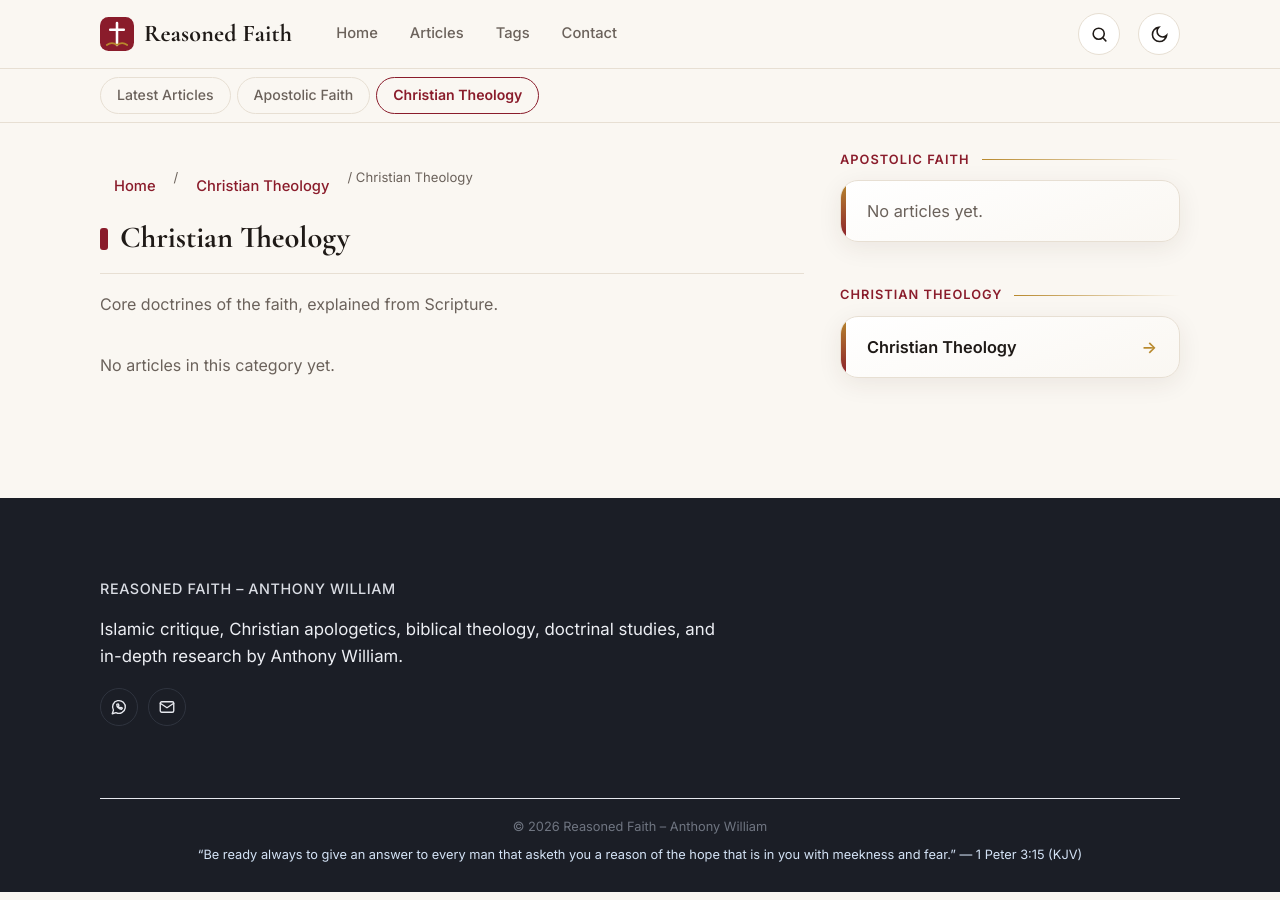
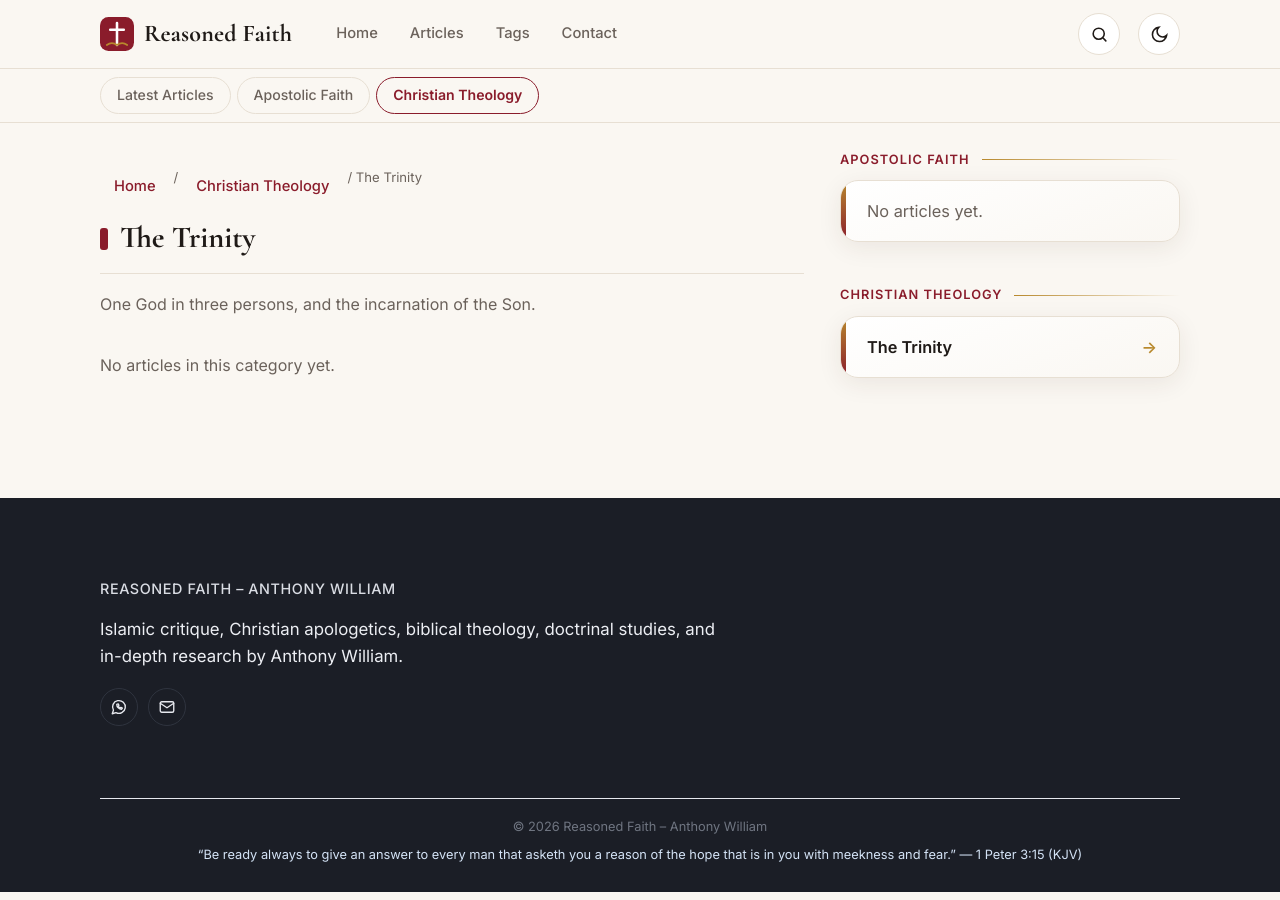
Before and after one commit to Reasoned-faith/reasoned-faith.github.io, a Jekyll site: the page built from articles/christian-theology/trinity/index.html, in a window 1280 px wide. Built offline with Jekyll 4.4.1, drawn with Linux system fonts in a browser that asks for light colours.

Commit message:
Add files via upload

```diff
--- a/articles/christian-theology/trinity/index.html
+++ b/articles/christian-theology/trinity/index.html
@@ -1,6 +1,6 @@
 ---
 layout: category
-title: Christian Theology
-description: Core doctrines of the faith, explained from Scripture.
-order: 20
+title: The Trinity
+description: One God in three persons, and the incarnation of the Son.
+order: 10
 ---
```
